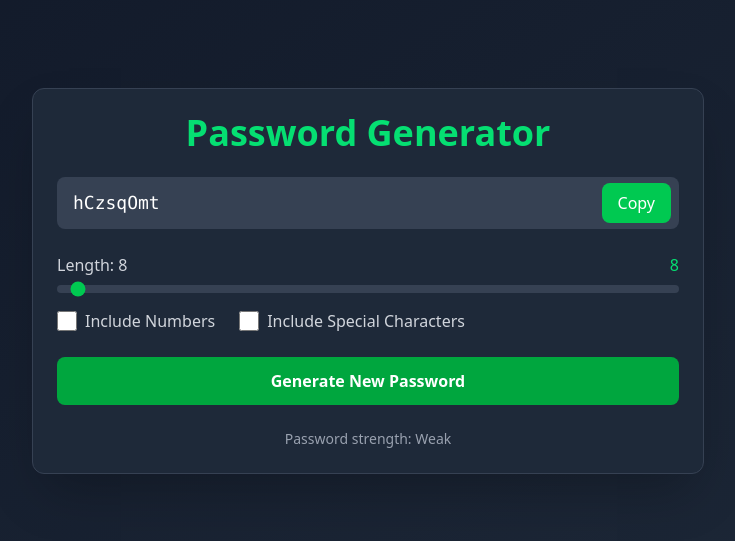
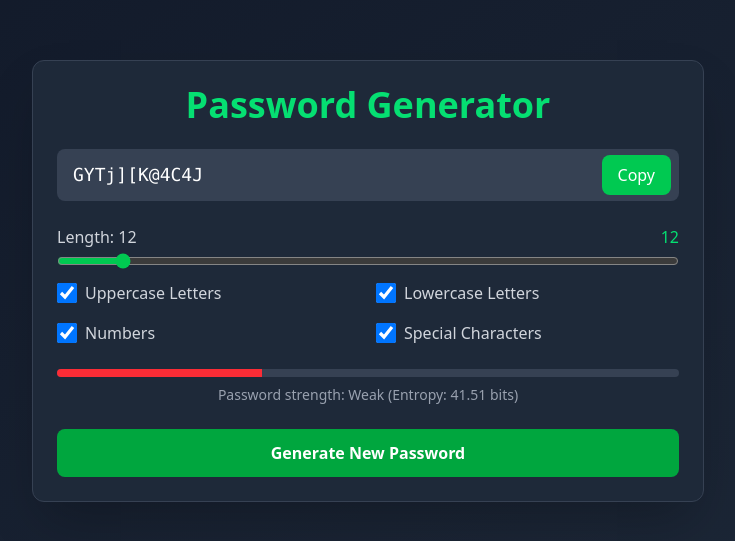
Before and after one commit to lakadeamit220/password-generator, a React (Vite) app: page / in a window 1280 px wide. Shown: the part 119-660 px from the top of the page, without its empty margins (272-1007 px from the left). Built offline with nearby package versions, Linux system fonts and the light colour scheme.

Commit message:
modified App to make password generator strong.

```diff
--- a/src/App.jsx
+++ b/src/App.jsx
@@ -1,70 +1,93 @@
-import { useState, useCallback, useEffect, useRef } from "react";
+import { useState, useCallback, useEffect, useRef } from 'react';
 
 function App() {
-  const [length, setLength] = useState(8);
-  const [numberAllowed, setNumberAllowed] = useState(false);
-  const [charAllowed, setCharAllowed] = useState(false);
-  const [password, setPassword] = useState("");
+  const [length, setLength] = useState(12);
+  const [numberAllowed, setNumberAllowed] = useState(true);
+  const [charAllowed, setCharAllowed] = useState(true);
+  const [upperAllowed, setUpperAllowed] = useState(true);
+  const [lowerAllowed, setLowerAllowed] = useState(true);
+  const [password, setPassword] = useState('');
   const [copied, setCopied] = useState(false);
-
   const passwordRef = useRef(null);
 
+  const commonPatterns = [
+    'password', '123456', 'qwerty', 'abc123', 'letmein', 'admin',
+    'welcome', 'monkey', 'dragon', 'baseball', 'football'
+  ];
+
+  const generateSecureRandom = () => {
+    const array = new Uint32Array(1);
+    window.crypto.getRandomValues(array);
+    return array[0] / (0xffffffff + 1);
+  };
+
+  const calculateEntropy = (pwd) => {
+    const charSet = new Set(pwd.split(''));
+    return Math.log2(Math.pow(charSet.size, pwd.length));
+  };
+
   const passwordGenerator = useCallback(() => {
-    let pass = "";
-    let str = "ABCDEFGHIJKLMNOPQRSTUVWXYZabcdefghijklmnopqrstuvwxyz";
-    if (numberAllowed) str += "0123456789";
-    if (charAllowed) str += "!@#$%^&*-_+=[]{}~`";
+    let pass = '';
+    let str = '';
+    if (upperAllowed) str += 'ABCDEFGHIJKLMNOPQRSTUVWXYZ';
+    if (lowerAllowed) str += 'abcdefghijklmnopqrstuvwxyz';
+    if (numberAllowed) str += '0123456789';
+    if (charAllowed) str += '!@#$%^&*()-_=+[]{}|;:,.<>?';
 
-    for (let i = 0; i < length; i++) {
-      let index = Math.floor(Math.random() * str.length);
+    if (!str) {
+      alert('Please select at least one character type');
+      return;
+    }
+
+    // Ensure at least one character from each selected type
+    if (upperAllowed) pass += 'ABCDEFGHIJKLMNOPQRSTUVWXYZ'.charAt(Math.floor(generateSecureRandom() * 26));
+    if (lowerAllowed) pass += 'abcdefghijklmnopqrstuvwxyz'.charAt(Math.floor(generateSecureRandom() * 26));
+    if (numberAllowed) pass += '0123456789'.charAt(Math.floor(generateSecureRandom() * 10));
+    if (charAllowed) pass += '!@#$%^&*()-_=+[]{}|;:,.<>?'.charAt(Math.floor(generateSecureRandom() * 20));
+
+    // Fill remaining length
+    while (pass.length < length) {
+      const index = Math.floor(generateSecureRandom() * str.length);
       pass += str.charAt(index);
     }
 
+    // Shuffle the password
+    pass = pass.split('').sort(() => generateSecureRandom() - 0.5).join('');
+
+    // Check for common patterns
+    if (commonPatterns.some(pattern => pass.toLowerCase().includes(pattern))) {
+      return passwordGenerator();
+    }
+
     setPassword(pass);
-  }, [length, numberAllowed, charAllowed, setPassword]);
+  }, [length, numberAllowed, charAllowed, upperAllowed, lowerAllowed]);
 
   const copyPasswordToClipboard = useCallback(() => {
     passwordRef.current?.select();
-    passwordRef.current?.setSelectionRange(0, password.length);
-
-    if (navigator.clipboard) {
-      navigator.clipboard
-        .writeText(password)
-        .then(() => {
-          setCopied(true);
-          setTimeout(() => setCopied(false), 2000);
-        })
-        .catch(() => {
-          alert("Failed to copy password to clipboard.");
-        });
-    } else {
-      try {
-        const successful = document.execCommand("copy");
-        if (successful) {
-          setCopied(true);
-          setTimeout(() => setCopied(false), 2000);
-        } else {
-          alert("Failed to copy password to clipboard.");
-        }
-      } catch (err) {
-        alert("Failed to copy password to clipboard.");
-      }
-    }
+    navigator.clipboard.writeText(password)
+      .then(() => {
+        setCopied(true);
+        setTimeout(() => setCopied(false), 2000);
+      })
+      .catch(() => alert('Failed to copy password'));
   }, [password]);
 
   useEffect(() => {
     passwordGenerator();
-  }, [length, numberAllowed, charAllowed, passwordGenerator]);
+  }, [length, numberAllowed, charAllowed, upperAllowed, lowerAllowed, passwordGenerator]);
 
   const getPasswordStrength = () => {
-    if (length >= 12 && numberAllowed && charAllowed) {
-      return "Strong";
-    } else if (length >= 8 && (numberAllowed || charAllowed)) {
-      return "Medium";
+    const entropy = calculateEntropy(password);
+    if (entropy > 80 && length >= 12 && numberAllowed && charAllowed && upperAllowed && lowerAllowed) {
+      return { text: 'Strong', color: 'bg-green-500', width: '100%' };
+    } else if (entropy > 50 && length >= 8) {
+      return { text: 'Medium', color: 'bg-yellow-500', width: '66%' };
     } else {
-      return "Weak";
+      return { text: 'Weak', color: 'bg-red-500', width: '33%' };
     }
   };
+
+  const strength = getPasswordStrength();
 
   return (
     <div className="min-h-screen bg-gradient-to-br from-gray-900 to-gray-800 flex flex-col items-center justify-center p-4">
@@ -87,11 +110,9 @@ function App() {
             <button
               onClick={copyPasswordToClipboard}
               className="absolute right-2 top-1/2 transform -translate-y-1/2 bg-green-500 hover:bg-green-600 text-white px-4 py-2 rounded-lg transition-colors duration-200"
-              aria-label={
-                copied ? "Password copied" : "Copy password to clipboard"
-              }
+              aria-label={copied ? 'Password copied' : 'Copy password to clipboard'}
             >
-              {copied ? "Copied!" : "Copy"}
+              {copied ? 'Copied!' : 'Copy'}
             </button>
           </div>
 
@@ -102,49 +123,75 @@ function App() {
                 <span className="text-green-400 font-medium">{length}</span>
               </div>
               <input
-                tabIndex="0"
                 type="range"
-                min={6}
-                max={100}
+                min={8}
+                max={50}
                 value={length}
-                className="w-full h-2 bg-gray-700 rounded-lg appearance-none cursor-pointer accent-green-500"
-                onChange={(e) => {
-                  setLength(Number(e.target.value));
-                }}
+                className="w-full h-2 bg-gray-700 rounded-lg cursor-pointer accent-green-500"
+                onChange={(e) => setLength(Number(e.target.value))}
                 aria-label={`Password length: ${length}`}
               />
             </div>
 
-            <div className="flex flex-wrap gap-6">
+            <div className="grid grid-cols-2 gap-4">
+              <div className="flex items-center">
+                <input
+                  type="checkbox"
+                  checked={upperAllowed}
+                  id="upperInput"
+                  onChange={() => setUpperAllowed(prev => !prev)}
+                  className="w-5 h-5 text-green-500 bg-gray-700 border-gray-600 rounded focus:ring-green-400 focus:ring-2"
+                />
+                <label htmlFor="upperInput" className="ml-2 text-gray-300">
+                  Uppercase Letters
+                </label>
+              </div>
+              <div className="flex items-center">
+                <input
+                  type="checkbox"
+                  checked={lowerAllowed}
+                  id="lowerInput"
+                  onChange={() => setLowerAllowed(prev => !prev)}
+                  className="w-5 h-5 text-green-500 bg-gray-700 border-gray-600 rounded focus:ring-green-400 focus:ring-2"
+                />
+                <label htmlFor="lowerInput" className="ml-2 text-gray-300">
+                  Lowercase Letters
+                </label>
+              </div>
               <div className="flex items-center">
                 <input
                   type="checkbox"
                   checked={numberAllowed}
                   id="numberInput"
-                  onChange={() => {
-                    setNumberAllowed((prev) => !prev);
-                  }}
+                  onChange={() => setNumberAllowed(prev => !prev)}
                   className="w-5 h-5 text-green-500 bg-gray-700 border-gray-600 rounded focus:ring-green-400 focus:ring-2"
                 />
                 <label htmlFor="numberInput" className="ml-2 text-gray-300">
-                  Include Numbers
+                  Numbers
                 </label>
               </div>
               <div className="flex items-center">
                 <input
                   type="checkbox"
                   checked={charAllowed}
-                  id="characterInput"
-                  onChange={() => {
-                    setCharAllowed((prev) => !prev);
-                  }}
+                  id="charInput"
+                  onChange={() => setCharAllowed(prev => !prev)}
                   className="w-5 h-5 text-green-500 bg-gray-700 border-gray-600 rounded focus:ring-green-400 focus:ring-2"
                 />
-                <label htmlFor="characterInput" className="ml-2 text-gray-300">
-                  Include Special Characters
+                <label htmlFor="charInput" className="ml-2 text-gray-300">
+                  Special Characters
                 </label>
               </div>
             </div>
+          </div>
+
+          <div className="space-y-2">
+            <div className="h-2 bg-gray-700 rounded-full overflow-hidden">
+              <div className={`${strength.color} h-full`} style={{ width: strength.width }}></div>
+            </div>
+            <p className="text-center text-gray-400 text-sm" id="password-strength" aria-live="polite">
+              Password strength: {strength.text} (Entropy: {calculateEntropy(password).toFixed(2)} bits)
+            </p>
           </div>
 
           <button
@@ -155,14 +202,6 @@ function App() {
             Generate New Password
           </button>
         </div>
-
-        <div
-          className="mt-6 text-center text-gray-400 text-sm"
-          id="password-strength"
-          aria-live="polite"
-        >
-          <p>Password strength: {getPasswordStrength()}</p>
-        </div>
       </div>
     </div>
   );
```
